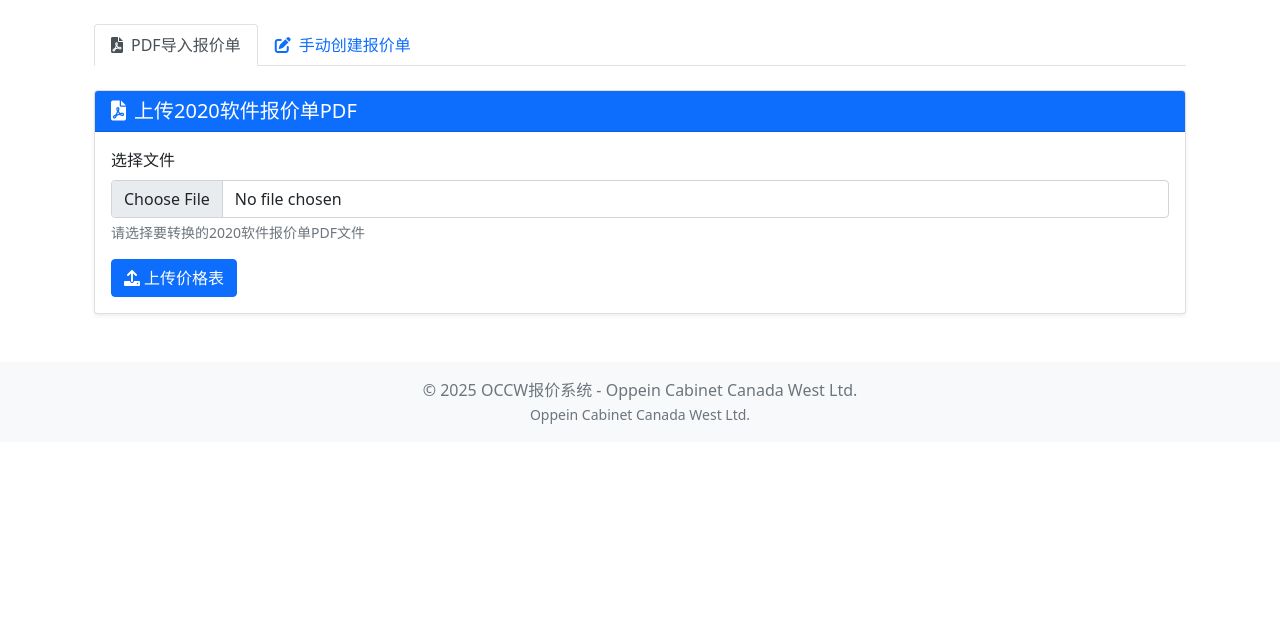
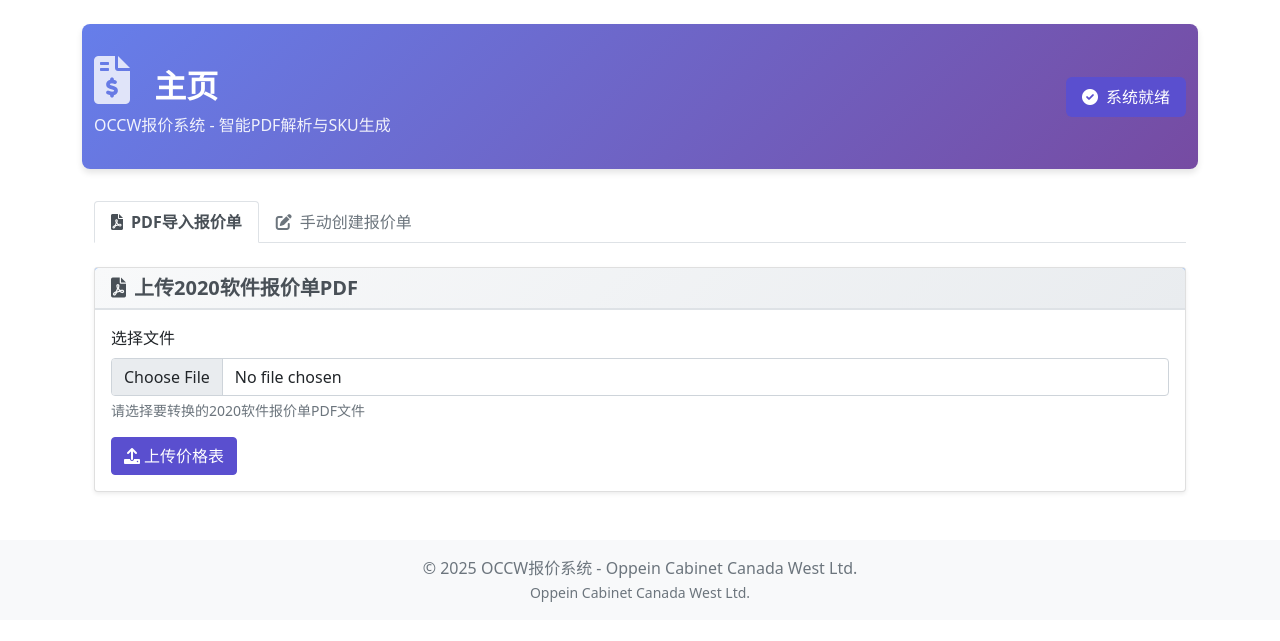
Before and after one commit to Grant-Huang/occw-utils-app, a Flask app: page / in a window 1280 px wide. Shown: the part 56-697 px from the top of the page. Run offline with Flask 3, Linux system fonts and the light colour scheme.

Commit message:
v2.1: 统一页面标题样式和按钮配色
设计改进：
-  统一所有页面的标题区域设计风格
-  参考附件图片的深紫色按钮配色方案
-  优化导航链接和卡片标题样式
-  添加渐变背景和状态指示器

页面标题统一：
-  主页：添加渐变标题区域和系统状态指示器
-  帮助页面：统一标题样式和文档状态
-  价格管理：优化标题布局和状态显示
-  SKU规则配置：重新设计标题区域和操作按钮
-  SKU映射管理：统一标题样式和映射状态
-  系统配置：优化标题设计和配置状态

按钮样式优化：
-  主要操作按钮使用深紫色配色 (#5a4fcf)
-  状态指示器采用深紫色背景配白色文字
-  导航链接悬停效果优化
-  卡片标题使用渐变背景

技术实现：
1. 基础样式 (base.html)：
   - 添加 .page-header 统一标题样式
   - 添加 .btn-purple 深紫色按钮样式
   - 添加 .status-indicator 状态指示器样式
   - 优化导航链接和卡片标题样式

2. 页面模板更新：
   - 所有页面添加统一的标题区域
   - 主要操作按钮使用深紫色样式
   - 添加状态指示器和页面描述

3. 翻译键扩展：
   - 新增页面标题和状态相关翻译键
   - 支持中文、英文、法文三种语言

现在所有页面都具有统一的视觉风格，符合现代Web应用的设计标准。

```diff
--- a/templates/base.html
+++ b/templates/base.html
@@ -27,6 +27,90 @@
         .form-control:focus {
             border-color: #86b7fe;
             box-shadow: 0 0 0 0.25rem rgba(13, 110, 253, 0.25);
+        }
+
+        /* 统一页面标题样式 */
+        .page-header {
+            background: linear-gradient(135deg, #667eea 0%, #764ba2 100%);
+            color: white;
+            padding: 2rem 0;
+            margin-bottom: 2rem;
+            border-radius: 0.5rem;
+            box-shadow: 0 4px 6px rgba(0, 0, 0, 0.1);
+        }
+
+        .page-header .page-title {
+            font-size: 2rem;
+            font-weight: 600;
+            margin-bottom: 0.5rem;
+        }
+
+        .page-header .page-subtitle {
+            font-size: 1rem;
+            opacity: 0.9;
+            margin-bottom: 0;
+        }
+
+        .page-header .page-icon {
+            font-size: 3rem;
+            opacity: 0.8;
+        }
+
+        /* 参考图片的深紫色按钮样式 */
+        .btn-purple {
+            background-color: #5a4fcf;
+            border-color: #5a4fcf;
+            color: white;
+        }
+
+        .btn-purple:hover {
+            background-color: #4a3fd8;
+            border-color: #4a3fd8;
+            color: white;
+        }
+
+        .btn-purple:focus {
+            background-color: #4a3fd8;
+            border-color: #4a3fd8;
+            color: white;
+            box-shadow: 0 0 0 0.25rem rgba(90, 79, 207, 0.25);
+        }
+
+        /* 状态指示器样式 */
+        .status-indicator {
+            background-color: #5a4fcf;
+            color: white;
+            padding: 0.5rem 1rem;
+            border-radius: 0.375rem;
+            font-weight: 500;
+            display: inline-block;
+        }
+
+        /* 导航链接样式 */
+        .nav-link {
+            color: #6c757d;
+            font-weight: 500;
+            transition: color 0.2s ease;
+        }
+
+        .nav-link:hover {
+            color: #5a4fcf;
+        }
+
+        .nav-link.active {
+            color: #5a4fcf;
+            font-weight: 600;
+        }
+
+        /* 卡片标题样式 */
+        .card-header {
+            background: linear-gradient(135deg, #f8f9fa 0%, #e9ecef 100%);
+            border-bottom: 2px solid #dee2e6;
+        }
+
+        .card-header h5 {
+            color: #495057;
+            font-weight: 600;
         }
     </style>
     {% block extra_css %}{% endblock %}
--- a/templates/index.html
+++ b/templates/index.html
@@ -3,7 +3,27 @@
 {% block title %}{{ t('home_title') }}{% endblock %}
 
 {% block content %}
-<div class="container-fluid mt-4">
+<!-- 页面标题 -->
+<div class="page-header">
+    <div class="container-fluid">
+        <div class="row align-items-center">
+            <div class="col-md-8">
+                <h1 class="page-title">
+                    <i class="fas fa-file-invoice-dollar me-3 page-icon"></i>
+                    {{ t('home_title') }}
+                </h1>
+                <p class="page-subtitle">{{ t('home_subtitle') }}</p>
+            </div>
+            <div class="col-md-4 text-end">
+                <div class="status-indicator">
+                    <i class="fas fa-check-circle me-2"></i>{{ t('system_status_ready') }}
+                </div>
+            </div>
+        </div>
+    </div>
+</div>
+
+<div class="container-fluid">
     <div class="row justify-content-center">
         <div class="col-12">
             <!-- 标签页导航 -->
@@ -37,7 +57,7 @@
                                     <input type="file" class="form-control" id="quotationFile" name="file" accept=".pdf" required>
                                     <div class="form-text">{{ t('upload_pdf_desc') }}</div>
                                 </div>
-                                <button type="submit" class="btn btn-primary">
+                                <button type="submit" class="btn btn-purple">
                                     <i class="fas fa-upload me-1"></i>{{ t('upload_button') }}
                                 </button>
                             </form>
@@ -64,7 +84,7 @@
                         <div class="card-body">
                             <!-- 添加产品按钮 -->
                             <div class="mb-3">
-                                <button type="button" class="btn btn-primary" onclick="addManualProduct()">
+                                <button type="button" class="btn btn-purple" onclick="addManualProduct()">
                                     <i class="fas fa-plus me-1"></i>{{ t('add_product') }}
                                 </button>
                                 <button type="button" class="btn btn-secondary ms-2" onclick="clearManualQuotation()">
--- a/translations.py
+++ b/translations.py
@@ -614,6 +614,18 @@ TRANSLATIONS = {
         'use_standard_pdf_format': '使用标准格式的PDF文件，提高解析准确度',
         'large_file_processing_patience': '大文件处理时请耐心等待，避免重复操作',
 
+        # 页面标题和状态
+        'home_subtitle': 'OCCW报价系统 - 智能PDF解析与SKU生成',
+        'system_status_ready': '系统就绪',
+        'help_documentation': '帮助文档',
+        'price_management_status': '价格管理',
+        'rules_configuration': '规则配置',
+        'mapping_status': '映射状态',
+        'config_title': '系统配置',
+        'config_subtitle': 'SKU生成规则与系统设置',
+        'config_status': '配置管理',
+        'sku_mapping_desc': '管理SKU映射关系，优化价格匹配',
+
         # 文件输入组件
         'browse_files': '浏览文件',
         'drag_drop_files': '拖拽文件到此处或点击浏览',
@@ -1045,6 +1057,18 @@ TRANSLATIONS = {
         'use_standard_pdf_format': 'Use standard format PDF files to improve parsing accuracy',
         'large_file_processing_patience': 'Please be patient when processing large files, avoid repeated operations',
 
+        # Page Titles and Status
+        'home_subtitle': 'OCCW Quote System - Intelligent PDF Parsing and SKU Generation',
+        'system_status_ready': 'System Ready',
+        'help_documentation': 'Help Documentation',
+        'price_management_status': 'Price Management',
+        'rules_configuration': 'Rules Configuration',
+        'mapping_status': 'Mapping Status',
+        'config_title': 'System Configuration',
+        'config_subtitle': 'SKU Generation Rules and System Settings',
+        'config_status': 'Configuration Management',
+        'sku_mapping_desc': 'Manage SKU mapping relationships, optimize price matching',
+
         # File Input Component
         'browse_files': 'Browse Files',
         'drag_drop_files': 'Drag and drop files here or click to browse',
@@ -1600,6 +1624,18 @@ TRANSLATIONS = {
         'use_standard_pdf_format': 'Utiliser des fichiers PDF au format standard pour améliorer la précision d\'analyse',
         'large_file_processing_patience': 'Veuillez être patient lors du traitement de gros fichiers, éviter les opérations répétées',
 
+        # Titres de Page et Statuts
+        'home_subtitle': 'Système de Devis OCCW - Analyse PDF Intelligente et Génération SKU',
+        'system_status_ready': 'Système Prêt',
+        'help_documentation': 'Documentation d\'Aide',
+        'price_management_status': 'Gestion des Prix',
+        'rules_configuration': 'Configuration des Règles',
+        'mapping_status': 'Statut de Mappage',
+        'config_title': 'Configuration du Système',
+        'config_subtitle': 'Règles de Génération SKU et Paramètres Système',
+        'config_status': 'Gestion de Configuration',
+        'sku_mapping_desc': 'Gérer les relations de mappage SKU, optimiser la correspondance des prix',
+
         # Composant de Saisie de Fichier
         'browse_files': 'Parcourir les Fichiers',
         'drag_drop_files': 'Glissez et déposez les fichiers ici ou cliquez pour parcourir',
```
Also changed, not shown: templates/config.html (+23 -2 lines), templates/help.html (+17 -9 lines), templates/prices.html (+23 -3 lines), templates/rules.html (+25 -11 lines), templates/sku_mappings.html (+22 -2 lines), test_language_loop.py (deleted, +0 -113 lines).
